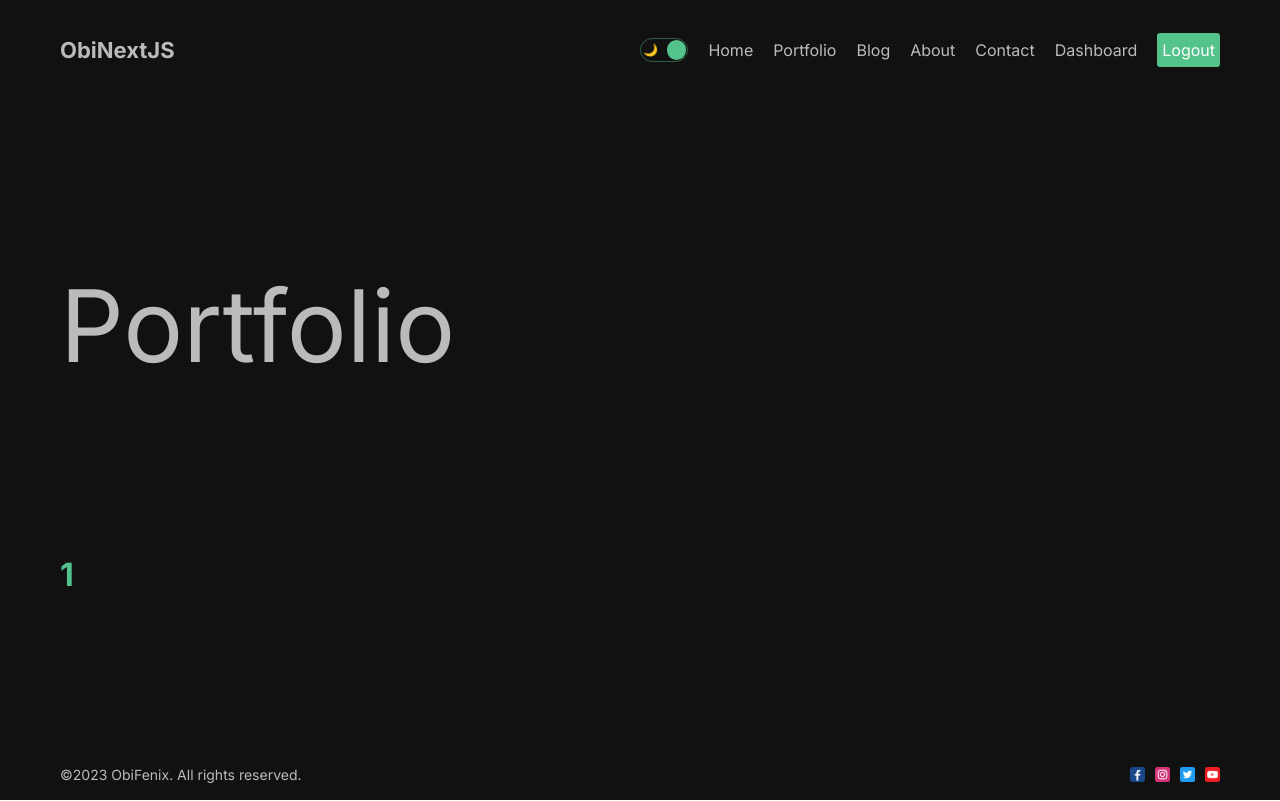
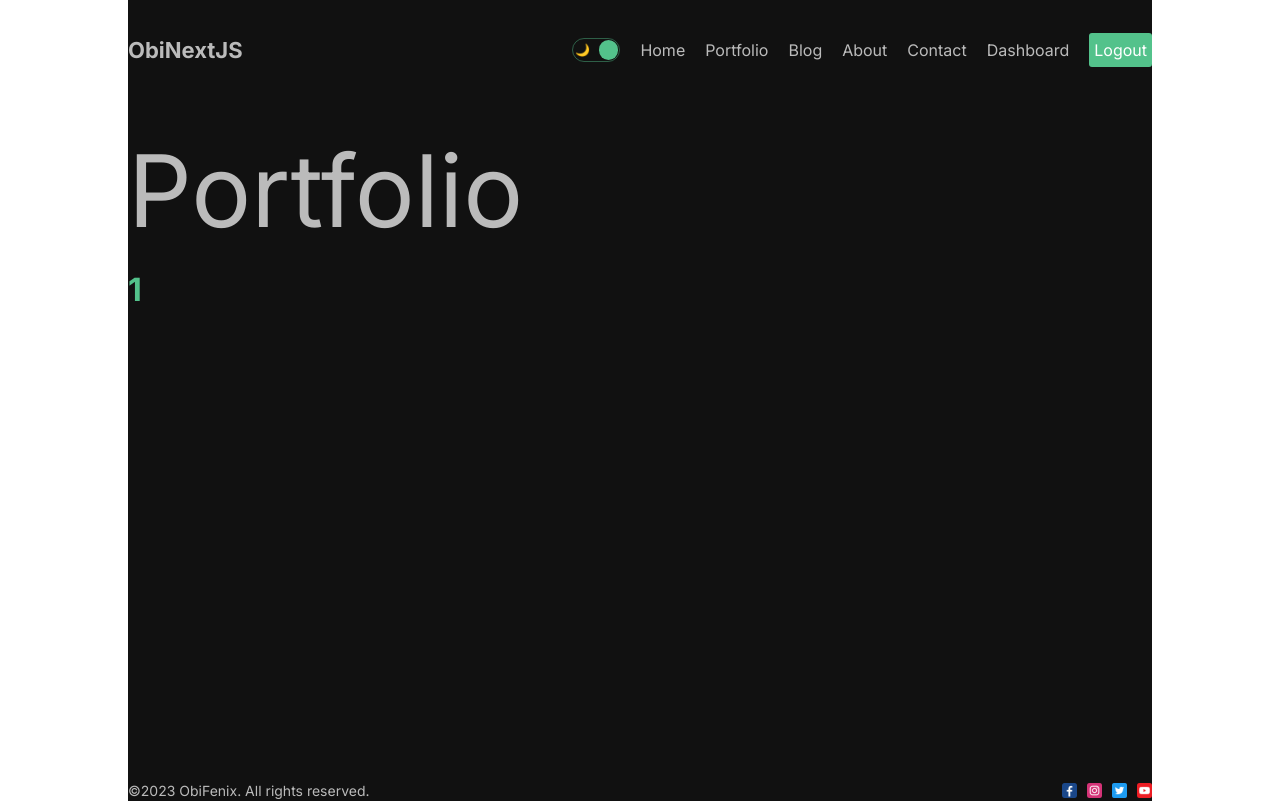
Before and after one commit to ObiFenix/nextjs13-app, a Next.js app: page /portfolio/1 in a window 1280 px wide. Built offline with nearby package versions, Linux system fonts and the light colour scheme.

Commit message:
CCS and layout code refactored and cleaned up

```diff
--- a/public/css/globals.css
+++ b/public/css/globals.css
@@ -10,7 +10,8 @@
 
 html,
 body {
-  max-width: 100vw;
+  margin: 0 auto;
+  max-width: 80vw;
   overflow-x: hidden;
 }
 
@@ -39,13 +40,10 @@ a {
   }
 }
 
-.container {
-  max-width: 85.375rem;
-  min-height: 100vh;
-  margin: 0 auto;
-  padding: 0 3.75rem;
+main {
   display: flex;
   flex-direction: column;
   justify-content: space-between;
-  gap: 3rem;
+  min-height: 82vh;
+  margin: 2vh auto 1vh;
 }
--- a/src/app/layout.tsx
+++ b/src/app/layout.tsx
@@ -21,11 +21,9 @@ const RootLayout = ({
   <html lang="en">
     <body className={inter.className}>
       <ThemeProvider>
-        <main className="container">
-          <Navbar />
-          {children}
-          <Footer />
-        </main>
+        <Navbar />
+        <main>{children}</main>
+        <Footer />
       </ThemeProvider>
     </body>
   </html>
--- a/src/app/page.module.css
+++ b/src/app/page.module.css
@@ -1,7 +1,10 @@
 .container {
   display: flex;
   align-items: center;
-  gap: 6rem;
+  justify-content: center;
+  max-width: 70vw;
+  padding: 0 3.75rem;
+  margin: 0 auto;
 }
 
 .item {
--- a/src/app/page.tsx
+++ b/src/app/page.tsx
@@ -6,6 +6,7 @@ import Button from "@src/components/button/Button";
 
 export default function Home() {
   return (
+    <div className={styles.home}>
       <div className={styles.container}>
         <div className={styles.item}>
           <h1 className={styles.title}>
@@ -21,5 +22,6 @@ export default function Home() {
           <Image className={styles.image} src={Hero} alt="Hero" />
         </div>
       </div>
+    </div>
   );
 }
--- a/src/app/portfolio/[category]/page.module.css
+++ b/src/app/portfolio/[category]/page.module.css
@@ -1,14 +1,11 @@
-.categoryTitle {
-  font-size: 2rem;
-  font-weight: bold;
-  color: #53c28b;
-  text-transform: capitalize;
-}
-
 .item {
   display: flex;
   gap: 3.13rem;
-  margin: 4rem auto;
+}
+
+.item:nth-child(n-2) {
+  margin-top: 8;
+  margin-bottom: 20rem;
 }
 
 .item:nth-child(2n + 1) {
@@ -37,6 +34,14 @@
   font-size: 3.13rem;
 }
 
+.sectionTitle {
+  font-size: 2rem;
+  font-weight: bold;
+  color: #53c28b;
+  margin-bottom: 6rem;
+  text-transform: capitalize;
+}
+
 .description {
   font-size: 1.25rem;
   text-align: justify;
--- a/src/app/portfolio/[category]/page.tsx
+++ b/src/app/portfolio/[category]/page.tsx
@@ -10,8 +10,9 @@ export default function Category({ params }: any) {
   const itemList: ItemProps[] = categoryItemList(params?.category);
 
   return (
-    <section className={styles.container}>
-      <h1 className={styles.categoryTitle}>{params?.category}</h1>
+    <>
+      <h1 className={styles.sectionTitle}>{params?.category}</h1>
+      <div className={styles.items}>
         {itemList?.map(
           (item: ItemProps): React.JSX.Element => (
             <div className={styles.item} key={item.id}>
@@ -31,6 +32,7 @@ export default function Category({ params }: any) {
             </div>
           )
         )}
-    </section>
+      </div>
+    </>
   );
 }
--- a/src/app/portfolio/layout.tsx
+++ b/src/app/portfolio/layout.tsx
@@ -3,9 +3,9 @@ import styles from "./page.module.css";
 
 export default function Portfolio({ children }: { children: ReactNode }) {
   return (
-    <>
-      <h1 className={styles.mainTitle}>Portfolio</h1>
-      <section className={styles.container}>{children}</section>
-    </>
+    <div id="portfolio">
+      <h1 className={styles.pageTitle}>Portfolio</h1>
+      <div className={styles.container}>{children}</div>
+    </div>
   );
 }
--- a/src/app/portfolio/page.module.css
+++ b/src/app/portfolio/page.module.css
@@ -31,7 +31,7 @@
   background-image: url("/images/apps.jpg");
 }
 
-.mainTitle {
+.pageTitle {
   font-size: 6.25rem;
 }
 
@@ -41,9 +41,9 @@
   right: 0.6rem;
 }
 
-.galleryTitle {
+.sectionTitle {
+  color: #53c28b;
   font-size: 2rem;
   font-weight: bold;
-  color: #53c28b;
-  margin-bottom: 2rem;
+  margin-bottom: 6rem;
 }
--- a/src/app/portfolio/page.tsx
+++ b/src/app/portfolio/page.tsx
@@ -5,7 +5,7 @@ import Link from "next/link";
 export default function Galleria() {
   return (
     <>
-      <h1 className={styles.galleryTitle}>Projects Galleria</h1>
+      <h1 className={styles.sectionTitle}>Projects Galleria</h1>
       <div className={styles.items}>
         <Link className={styles.item} href="/portfolio/illustrations">
           <span className={styles.title}>Illustrations</span>
--- a/src/components/footer/footer.module.css
+++ b/src/components/footer/footer.module.css
@@ -1,9 +1,8 @@
 .container {
-  height: 3.125rem;
-  font-size: 0.875rem;
   display: flex;
   align-items: center;
   justify-content: space-between;
+  font-size: 0.875rem;
 }
 
 .social {
```
Also changed, not shown: src/app/blog/page 2.tsx (added, +47 -0 lines). Lines whose indentation alone changed are shown as unchanged.
